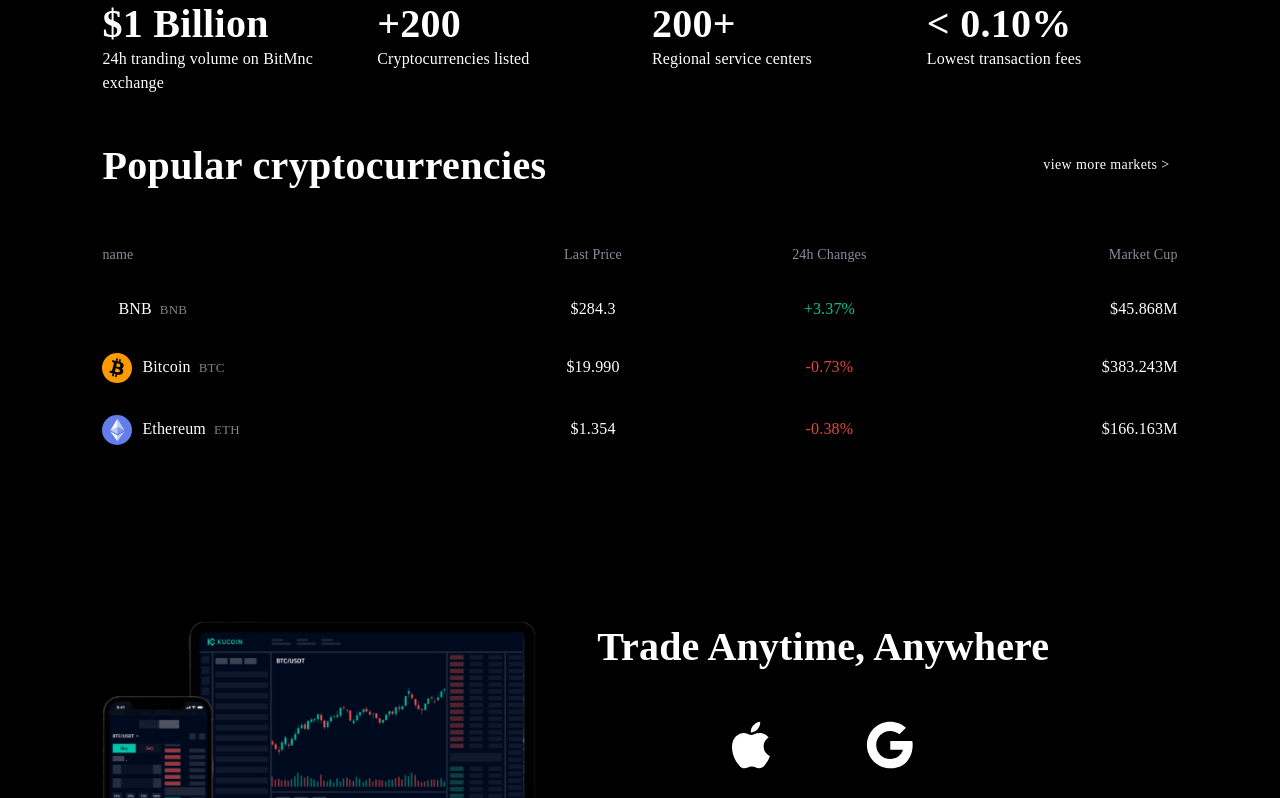
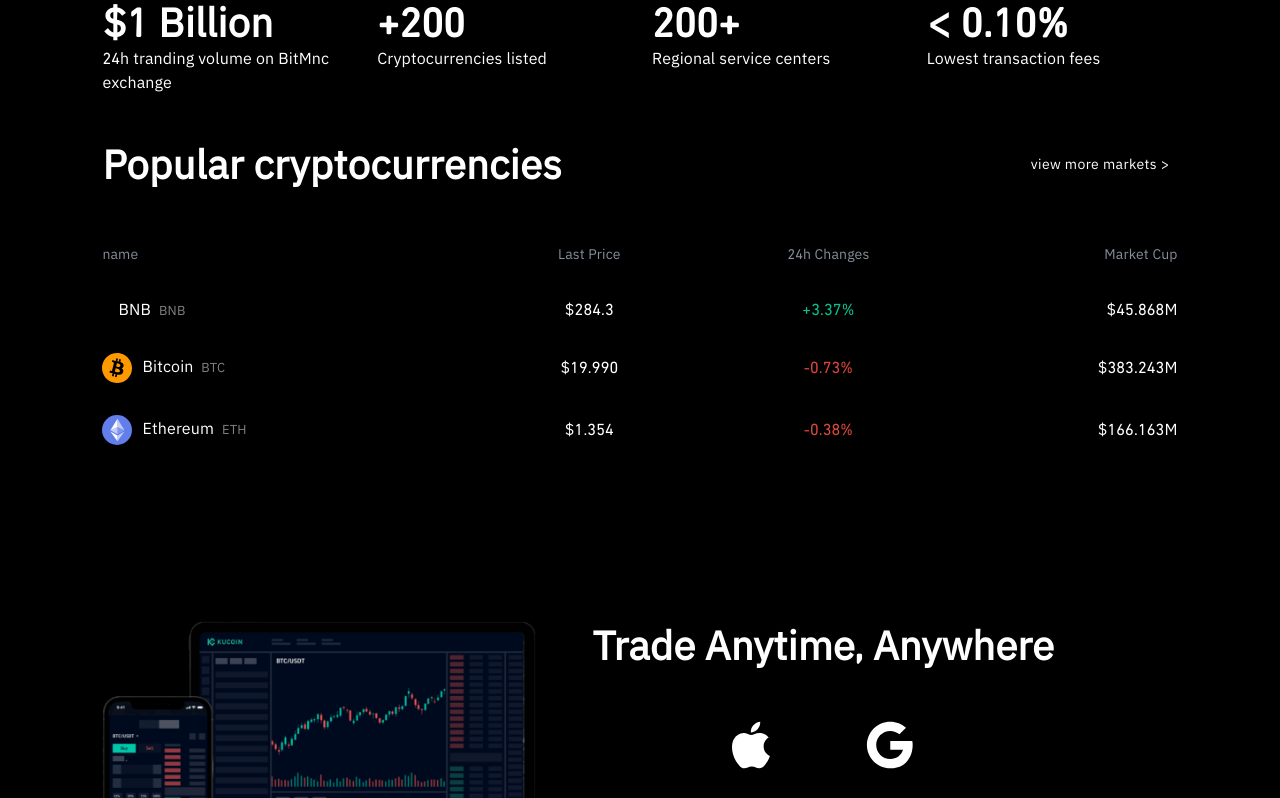
Before and after one commit to ammarsalahi/BTC, a React (Vite) app: page / in a window 1280 px wide. Shown: the part 882-1680 px from the top of the page. Built offline with nearby package versions, Linux system fonts and the light colour scheme; some icons are missing; a web font is replaced by a local one.

Commit message:
Update main.css

```diff
--- a/src/styles/main.css
+++ b/src/styles/main.css
@@ -1,4 +1,4 @@
-/* @font-face {
+@font-face {
   font-family: "IBM-FONT";
   src: local("IBM-FONT"),
     url(../fonts/IBMPlexSansCondensed-Regular.ttf) format("truetype");
@@ -22,9 +22,9 @@
   font-family: "Binance-bold";
   src: local("Binance"),
     url(../fonts/BinancePlex-SemiBold.otf) format("truetype");
-} */
+}
 
-@font-face {
+ @font-face {
   font-family: "IconFont";
   src: local("IconFont"),
     url(../fonts/iconfont-OKX-header-footer.woff2) format("truetype");
@@ -33,20 +33,20 @@
 
 body {
   background-color: #000 !important;
-  font-family: "IconFont" !important;
+  font-family: "Binance-medium" !important;
 
 }
 p,h1,h2,h3,h4,h5,h6,a{
-  font-family: "IconFont" !important;
+  font-family: "Binance-medium" !important;
 
 }
 [class^="Mui"],
 [class^="Mui"] * {
-  font-family: "IconFont" !important;
+  font-family: "Binance-medium" !important;
 }
 [class*="Mui"],
 [class*="Mui"] * {
-  font-family: "IconFont" !important;
+  font-family: "Binance-medium" !important;
 }
 a {
   text-decoration: none;
```
